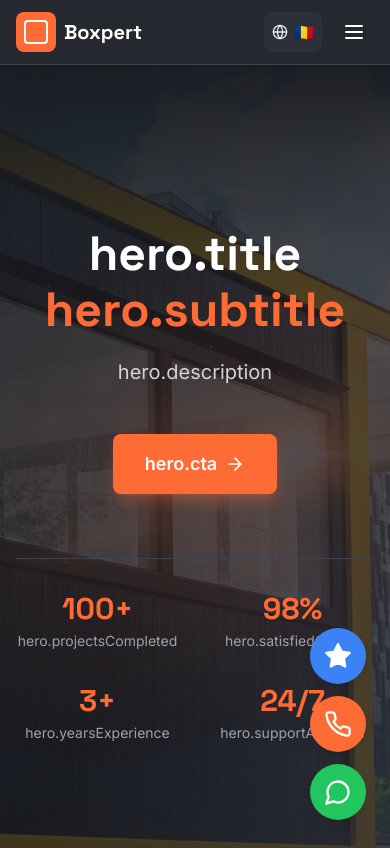
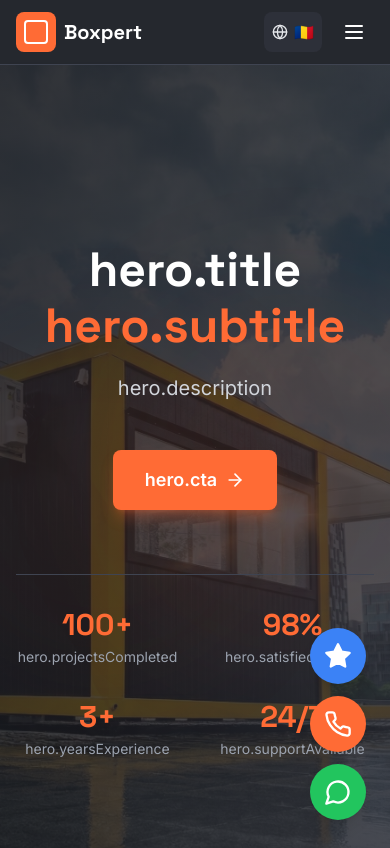
Before and after one commit to stefan123292/containers, a Next.js app: page /about in a window 390 px wide. Shown: the top 848 px of the page. Built offline with nearby package versions, Linux system fonts and the light colour scheme.

Commit message:
Add responsive images to HeroSection: include mobile and desktop versions of the background image, and adjust padding for main content.

```diff
--- a/components/home/HeroSection.tsx
+++ b/components/home/HeroSection.tsx
@@ -12,12 +12,23 @@ export function HeroSection() {
     <section className="relative min-h-screen flex items-center justify-center overflow-hidden">
       {/* Background Image */}
       <div className="absolute inset-0">
+        {/* Mobile - Vertical Image */}
+        <Image
+          src="/images/container-vertical.jpg"
+          alt="Modular Container Background"
+          fill
+          priority
+          className="object-cover object-center md:hidden"
+          quality={90}
+          sizes="100vw"
+        />
+        {/* Desktop - Horizontal Image */}
         <Image
           src="/images/container.jpg"
           alt="Modular Container Background"
           fill
           priority
-          className="object-cover"
+          className="hidden md:block object-cover"
           quality={90}
         />
         {/* Dark overlay for better text readability */}
@@ -28,7 +39,7 @@ export function HeroSection() {
       <div className="absolute top-1/4 left-1/4 w-96 h-96 bg-primary/10 rounded-full blur-3xl animate-pulse" />
       <div className="absolute bottom-1/4 right-1/4 w-96 h-96 bg-primary/5 rounded-full blur-3xl animate-pulse delay-1000" />
 
-      <div className="container mx-auto px-4 relative z-10">
+      <div className="container mx-auto px-4 relative z-10 pt-8 md:pt-0">
         <div className="max-w-4xl mx-auto text-center">
 
           {/* Heading */}
```
Also changed, not shown: public/images/container-vertical.jpg (added).
